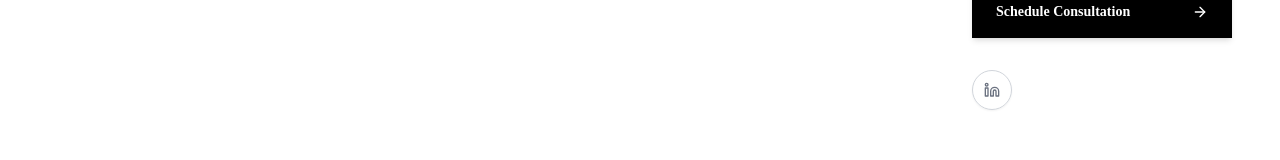
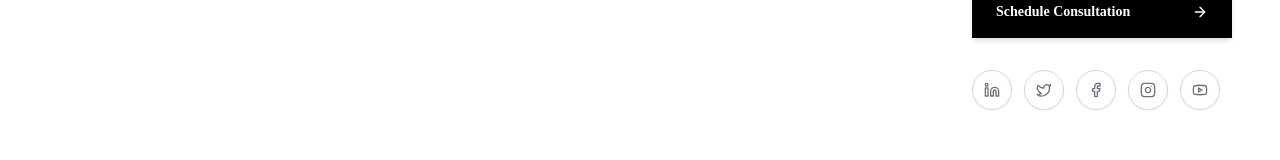
Before and after one commit to samknows9999/sg-054d5103-85fc-4583-be9c-e577d71113a8-1779968500, a Next.js app: page / in a window 1280 px wide. Shown: the part 7119-7279 px from the top of the page. Built offline with nearby package versions, Linux system fonts and the light colour scheme.

Commit message:
feat(footer): add social media icons

```diff
--- a/src/components/Footer.tsx
+++ b/src/components/Footer.tsx
@@ -1,5 +1,5 @@
 import Link from "next/link";
-import { MapPin, Phone, Mail, Linkedin, ArrowRight } from "lucide-react";
+import { MapPin, Phone, Mail, Linkedin, ArrowRight, Facebook, Twitter, Instagram, Youtube } from "lucide-react";
 
 export function Footer() {
   const currentYear = new Date().getFullYear();
@@ -129,13 +129,51 @@ export function Footer() {
               </Link>
             </div>
 
-            <div className="mt-8 flex items-center gap-4">
+            <div className="mt-8 flex flex-wrap items-center gap-3">
               <a
-                href="#"
+                href="https://www.linkedin.com/company/regroup-partners/"
+                target="_blank"
+                rel="noopener noreferrer"
                 className="w-10 h-10 rounded-full border border-gray-300 flex items-center justify-center text-gray-500 hover:bg-accent hover:border-accent hover:text-white transition-all duration-300 shadow-sm hover:shadow-md"
                 aria-label="LinkedIn"
               >
                 <Linkedin className="w-4 h-4" />
+              </a>
+              <a
+                href="https://x.com/regrouppartners"
+                target="_blank"
+                rel="noopener noreferrer"
+                className="w-10 h-10 rounded-full border border-gray-300 flex items-center justify-center text-gray-500 hover:bg-accent hover:border-accent hover:text-white transition-all duration-300 shadow-sm hover:shadow-md"
+                aria-label="X (Twitter)"
+              >
+                <Twitter className="w-4 h-4" />
+              </a>
+              <a
+                href="https://www.facebook.com/RegroupPartners/"
+                target="_blank"
+                rel="noopener noreferrer"
+                className="w-10 h-10 rounded-full border border-gray-300 flex items-center justify-center text-gray-500 hover:bg-accent hover:border-accent hover:text-white transition-all duration-300 shadow-sm hover:shadow-md"
+                aria-label="Facebook"
+              >
+                <Facebook className="w-4 h-4" />
+              </a>
+              <a
+                href="https://www.instagram.com/regrouppartners/"
+                target="_blank"
+                rel="noopener noreferrer"
+                className="w-10 h-10 rounded-full border border-gray-300 flex items-center justify-center text-gray-500 hover:bg-accent hover:border-accent hover:text-white transition-all duration-300 shadow-sm hover:shadow-md"
+                aria-label="Instagram"
+              >
+                <Instagram className="w-4 h-4" />
+              </a>
+              <a
+                href="https://www.youtube.com/channel/UCny0JsZTbq5eBnbuzJZSJng"
+                target="_blank"
+                rel="noopener noreferrer"
+                className="w-10 h-10 rounded-full border border-gray-300 flex items-center justify-center text-gray-500 hover:bg-accent hover:border-accent hover:text-white transition-all duration-300 shadow-sm hover:shadow-md"
+                aria-label="YouTube"
+              >
+                <Youtube className="w-4 h-4" />
               </a>
             </div>
           </div>
```
